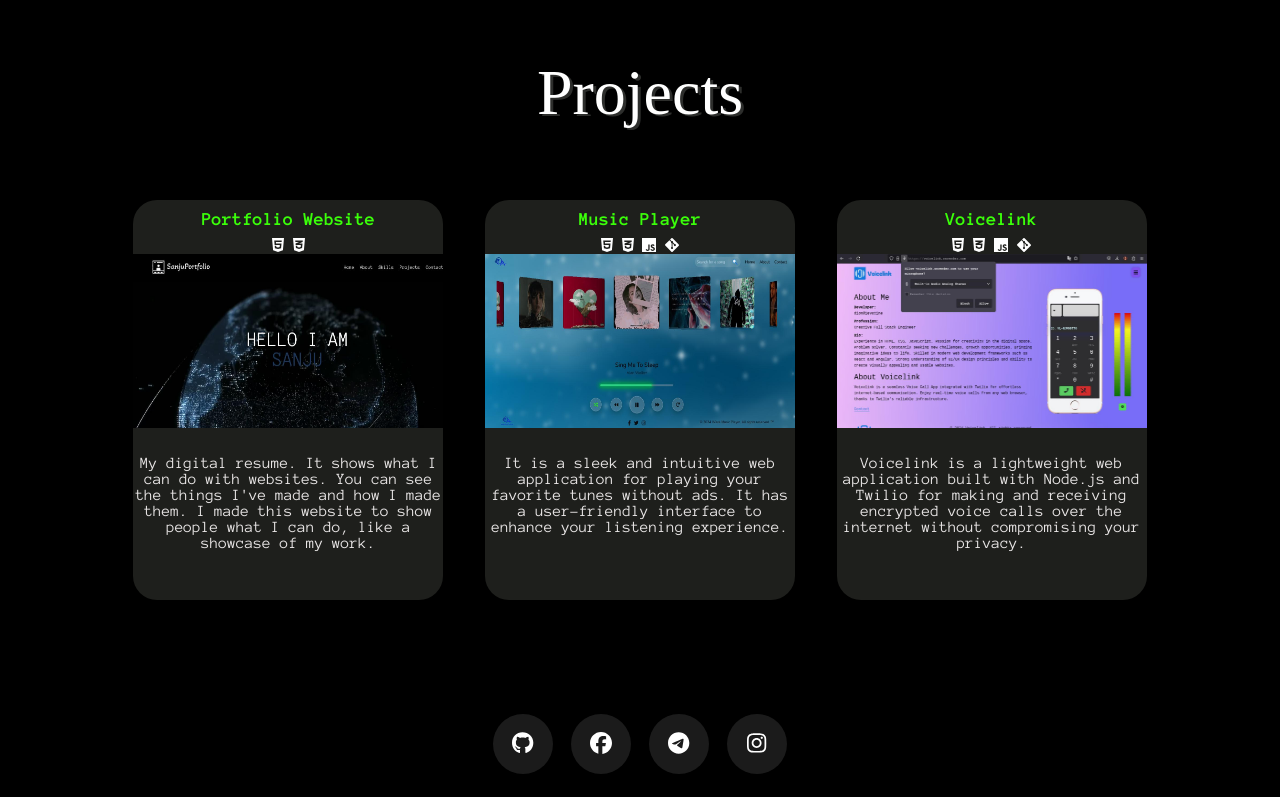
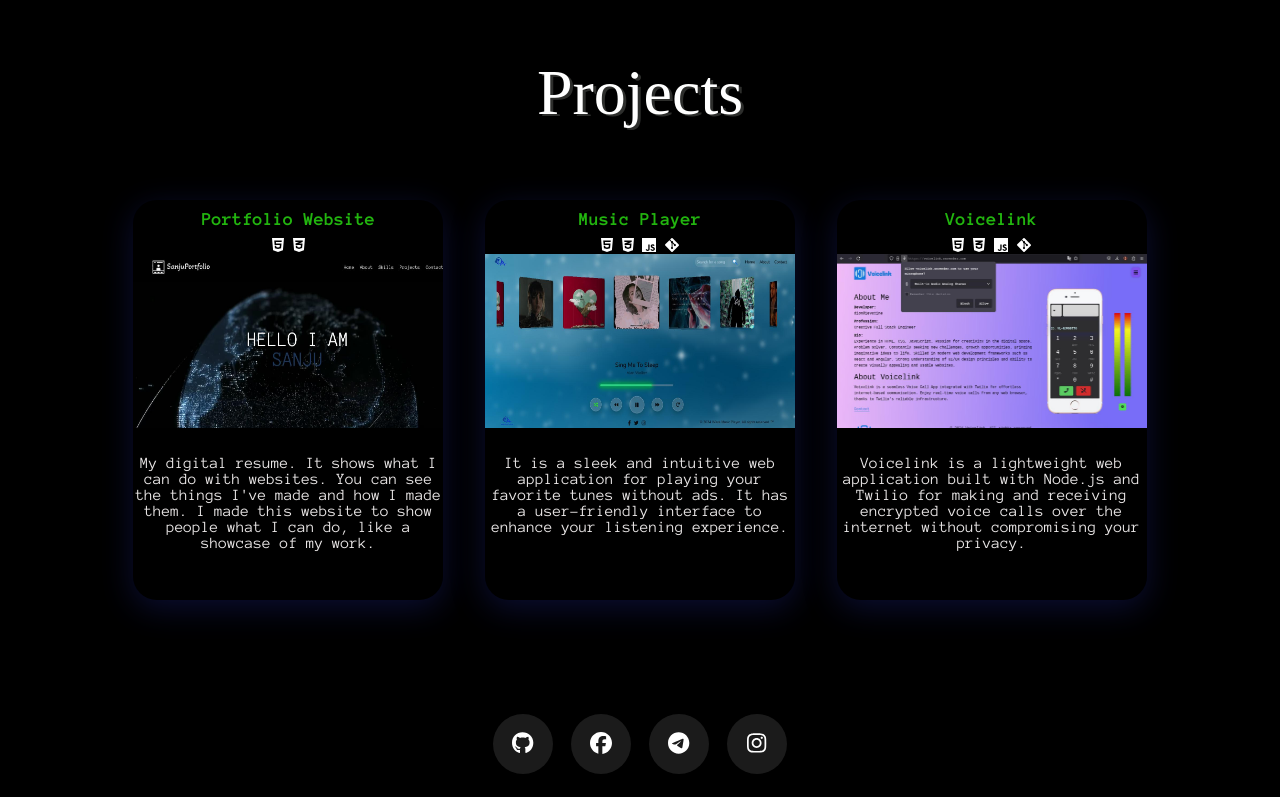
Before and after one commit to sddion/sddion.github.io, a plain HTML site: page index.html in a window 1280 px wide. Shown: the part 1586-2383 px from the top of the page. Drawn offline with nearby package versions, Linux system fonts and the light colour scheme; a web font is replaced by a local one.

Commit message:
initial commit

```diff
--- a/index.html
+++ b/index.html
@@ -4,6 +4,13 @@
 <head>
   <meta charset="UTF-8" />
   <meta name="viewport" content="width=device-width, initial-scale=1.0" />
+  <meta name="description" content="Sanju's Portfolio Website. Explore the projects, skills, and experiences of a passionate Full Stack Developer based in India. Discover work in web development, including HTML, CSS, JavaScript, React and Node.js">
+  <meta property="og:title" content="Sanjuportfolio">
+  <meta property="og:description" content="Sanju's Portfolio Website. Explore the projects, skills, and experiences of a passionate Full Stack Developer based in India. Discover work in web development, including HTML, CSS, JavaScript, React and Node.js">
+  <meta property="og:image" content="https://i.postimg.cc/YSXbg8bF/2024-0407.jpg">
+  <meta property="og:url" content="https://sddion.github.io">
+  <meta property="og:type" content="website">
+
   <title>Portfolio Website</title>
   <link
     href="https://fonts.googleapis.com/css2?family=Anonymous+Pro:ital,wght@0,400;0,700;1,400;1,700&family=Luckiest+Guy&family=Rubik+Bubbles&display=swap"
@@ -120,6 +127,7 @@
             </div>
             <!-- Back side of the card -->
             <div class="card-back">
+              <h3>Portfolio Website</h3>
               <div class="project-buttons">
                 <a href="https://github.com/sddion/portfolio.git" target="_blank" class="button source-code">
                   <p>Source<br />Code</p>
@@ -155,6 +163,7 @@
             </div>
             <!-- Back side of the card -->
             <div class="card-back">
+              <h3>Music Player</h3>
               <div class="project-buttons">
                 <a href="https://github.com/sddion/wave-music-player" target="_blank" class="button source-code">
                   <p>Source<br />Code</p>
@@ -190,6 +199,7 @@
             </div>
             <!-- Back side of the card -->
             <div class="card-back">
+              <h3>Voicelink</h3>
               <div class="project-buttons">
                 <a href="https://github.com/sddion/voicelink" target="_blank" class="button source-code">
                   <p>Source<br />Code</p>
--- a/src/css/style.css
+++ b/src/css/style.css
@@ -285,7 +285,7 @@ main {
 
 .skills-icons {
 	display: grid;
-	color: var(--secondary);
+	color: rgb(132, 192, 43);
 	grid-template: 1fr / repeat(6, 1fr);
 	justify-content: space-around;
 	justify-items: center;
@@ -406,7 +406,7 @@ i.skill.html:hover {
 }
 
 .flip-card-container h3 {
-	color: #3bff0a;
+	color:  rgba(36, 192, 16, 0.945);
 	text-shadow: none;
 	margin: 3% auto;
 }
@@ -417,7 +417,10 @@ i.skill.html:hover {
 }
 
 .card-front {
-	background: #1e1f1c;
+	background: rgba( 0, 0, 0, 0.2 );
+    box-shadow: 0 8px 32px 0 rgba( 31, 38, 135, 0.37 );
+    backdrop-filter: blur( 2.5px );
+    -webkit-backdrop-filter: blur( 2.5px );
 	border-radius: 24px;
 	display: flex;
 	flex-direction: column;
@@ -442,12 +445,17 @@ i.skill.html:hover {
 }
 
 .card-back {
-	background: #1e1f1c;
+	background: rgba( 0, 0, 0, 0.2 );
+    box-shadow: 0 8px 32px 0 rgba( 31, 38, 135, 0.37 );
+    backdrop-filter: blur( 2.5px );
+    -webkit-backdrop-filter: blur( 2.5px );
 	transform: rotateY(180deg);
 	z-index: 1;
 	border-radius: 24px;
 }
-
+.card-back h3{
+	text-align: center;
+}
 .project-buttons {
 	display: none;
 }
```
